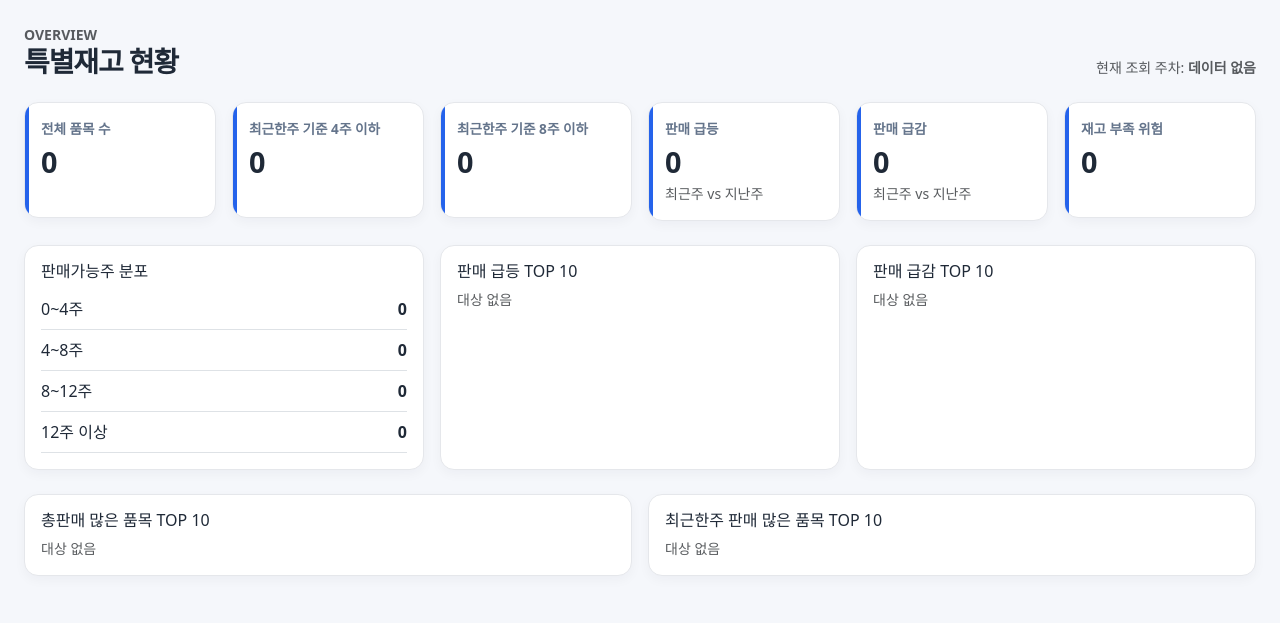
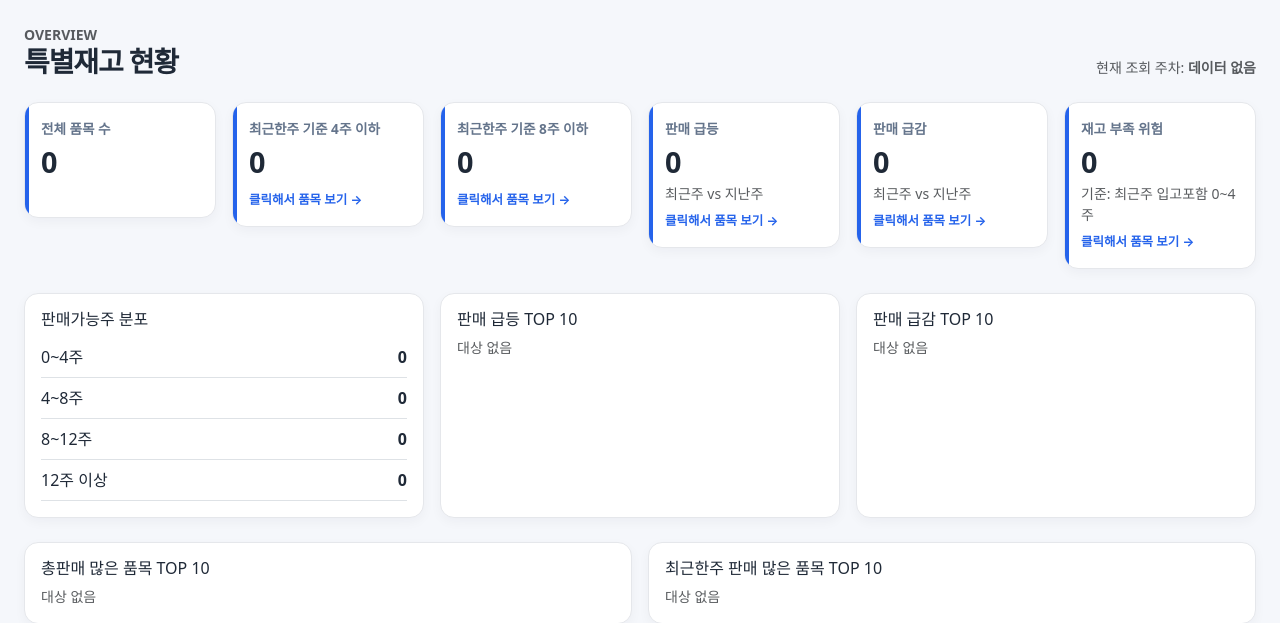
Before and after one commit to goowlsrud6-eng/logic, a Django app: page / in a window 1280 px wide. Shown: the part 118-741 px from the top of the page. Run offline with Django 5.2, Linux system fonts and the light colour scheme; data that the repository does not hold is empty.

Commit message:
Make risk KPI card actionable

```diff
--- a/inventory/templates/inventory/dashboard.html
+++ b/inventory/templates/inventory/dashboard.html
@@ -19,6 +19,7 @@
     .kpi-card::before { content:""; position:absolute; left:0; top:0; bottom:0; width:4px; background:var(--primary); }
     .kpi-card .label { color:#64748b; font-size:.85rem; font-weight:700; }
     .kpi-card strong { font-size:1.8rem; letter-spacing:-.05em; }
+    .click-hint { color:var(--primary); font-size:.78rem; font-weight:700; }
     .kpi-card:hover { box-shadow:0 .75rem 1.5rem rgba(37,99,235,.12); transform:translateY(-1px); }
     .kpi-card.active-card { outline:3px solid rgba(37,99,235,.22); }
     .summary-table th { white-space:normal; min-width:76px; line-height:1.15; vertical-align:middle; position:sticky; top:0; z-index:1; background:#f8fafc; }
@@ -56,11 +57,11 @@
   {% if page == 'dashboard' %}
   <section class="row g-3 mb-4 metric-card">
     <div class="col-md-4 col-xl-2"><div class="kpi-card p-3"><div class="label">전체 품목 수</div><strong>{{ total_products }}</strong></div></div>
-    <div class="col-md-4 col-xl-2"><a class="kpi-card p-3 {% if card_filter == 'under4' %}active-card{% endif %}" href="{% url 'dashboard' %}?upload_id={{ latest_file.id }}&page=dashboard&card=under4#card-items"><div class="label">최근한주 기준 4주 이하</div><strong>{{ under_4_count }}</strong></a></div>
-    <div class="col-md-4 col-xl-2"><a class="kpi-card p-3 {% if card_filter == 'under8' %}active-card{% endif %}" href="{% url 'dashboard' %}?upload_id={{ latest_file.id }}&page=dashboard&card=under8#card-items"><div class="label">최근한주 기준 8주 이하</div><strong>{{ under_8_count }}</strong></a></div>
-    <div class="col-md-4 col-xl-2"><a class="kpi-card p-3 {% if card_filter == 'surge' %}active-card{% endif %}" href="{% url 'dashboard' %}?upload_id={{ latest_file.id }}&page=dashboard&card=surge#card-items"><div class="label">판매 급등</div><strong>{{ surge_count }}</strong><div class="small text-muted">최근주 vs 지난주</div></a></div>
-    <div class="col-md-4 col-xl-2"><a class="kpi-card p-3 {% if card_filter == 'drop' %}active-card{% endif %}" href="{% url 'dashboard' %}?upload_id={{ latest_file.id }}&page=dashboard&card=drop#card-items"><div class="label">판매 급감</div><strong>{{ drop_count }}</strong><div class="small text-muted">최근주 vs 지난주</div></a></div>
-    <div class="col-md-4 col-xl-2"><div class="kpi-card p-3"><div class="label">재고 부족 위험</div><strong>{{ risk_count }}</strong></div></div>
+    <div class="col-md-4 col-xl-2"><a class="kpi-card p-3 {% if card_filter == 'under4' %}active-card{% endif %}" href="{% url 'dashboard' %}?upload_id={{ latest_file.id }}&page=dashboard&card=under4#card-items"><div class="label">최근한주 기준 4주 이하</div><strong>{{ under_4_count }}</strong><div class="click-hint mt-2">클릭해서 품목 보기 →</div></a></div>
+    <div class="col-md-4 col-xl-2"><a class="kpi-card p-3 {% if card_filter == 'under8' %}active-card{% endif %}" href="{% url 'dashboard' %}?upload_id={{ latest_file.id }}&page=dashboard&card=under8#card-items"><div class="label">최근한주 기준 8주 이하</div><strong>{{ under_8_count }}</strong><div class="click-hint mt-2">클릭해서 품목 보기 →</div></a></div>
+    <div class="col-md-4 col-xl-2"><a class="kpi-card p-3 {% if card_filter == 'surge' %}active-card{% endif %}" href="{% url 'dashboard' %}?upload_id={{ latest_file.id }}&page=dashboard&card=surge#card-items"><div class="label">판매 급등</div><strong>{{ surge_count }}</strong><div class="small text-muted">최근주 vs 지난주</div><div class="click-hint mt-2">클릭해서 품목 보기 →</div></a></div>
+    <div class="col-md-4 col-xl-2"><a class="kpi-card p-3 {% if card_filter == 'drop' %}active-card{% endif %}" href="{% url 'dashboard' %}?upload_id={{ latest_file.id }}&page=dashboard&card=drop#card-items"><div class="label">판매 급감</div><strong>{{ drop_count }}</strong><div class="small text-muted">최근주 vs 지난주</div><div class="click-hint mt-2">클릭해서 품목 보기 →</div></a></div>
+    <div class="col-md-4 col-xl-2"><a class="kpi-card p-3 {% if card_filter == 'risk' %}active-card{% endif %}" href="{% url 'dashboard' %}?upload_id={{ latest_file.id }}&page=dashboard&card=risk#card-items"><div class="label">재고 부족 위험</div><strong>{{ risk_count }}</strong><div class="small text-muted">기준: 최근주 입고포함 0~4주</div><div class="click-hint mt-2">클릭해서 품목 보기 →</div></a></div>
   </section>
 
   {% if card_title %}
--- a/inventory/views.py
+++ b/inventory/views.py
@@ -201,12 +201,16 @@ def card_product_items(summary, card_filter):
         'under8': '8주 이하 품목',
         'surge': '판매 급등 품목',
         'drop': '판매 급감 품목',
+        'risk': '재고 부족 위험 품목',
     }
     if card_filter == 'under4':
         rows = [row for row in summary if 0 < row['inbound_recent_weeks'] <= 4]
         rows.sort(key=lambda row: row['inbound_recent_weeks'] or 999999)
     elif card_filter == 'under8':
         rows = [row for row in summary if 0 < row['inbound_recent_weeks'] <= 8]
+        rows.sort(key=lambda row: row['inbound_recent_weeks'] or 999999)
+    elif card_filter == 'risk':
+        rows = [row for row in summary if 0 < row['inbound_recent_weeks'] <= 4]
         rows.sort(key=lambda row: row['inbound_recent_weeks'] or 999999)
     elif card_filter == 'surge':
         rows = [row for row in summary if row['sales_trend'] == '판매 급등']
```
